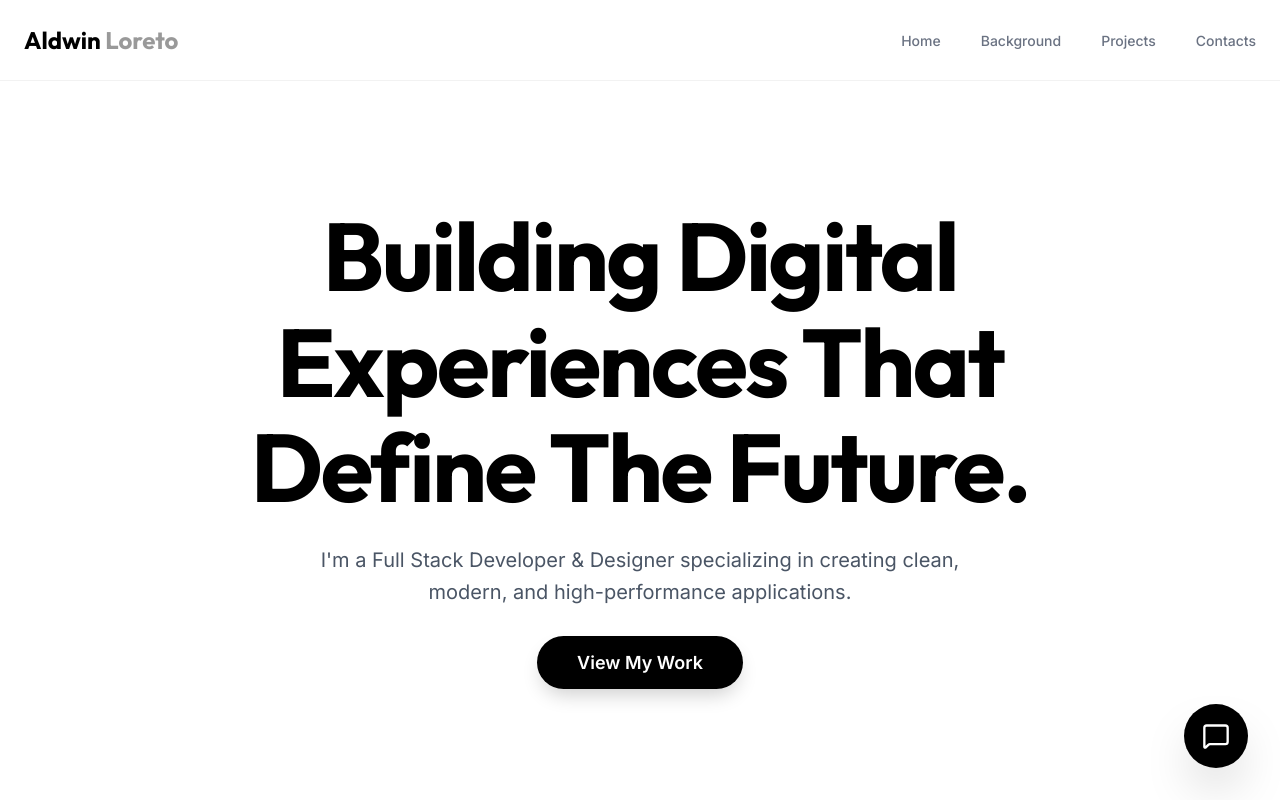
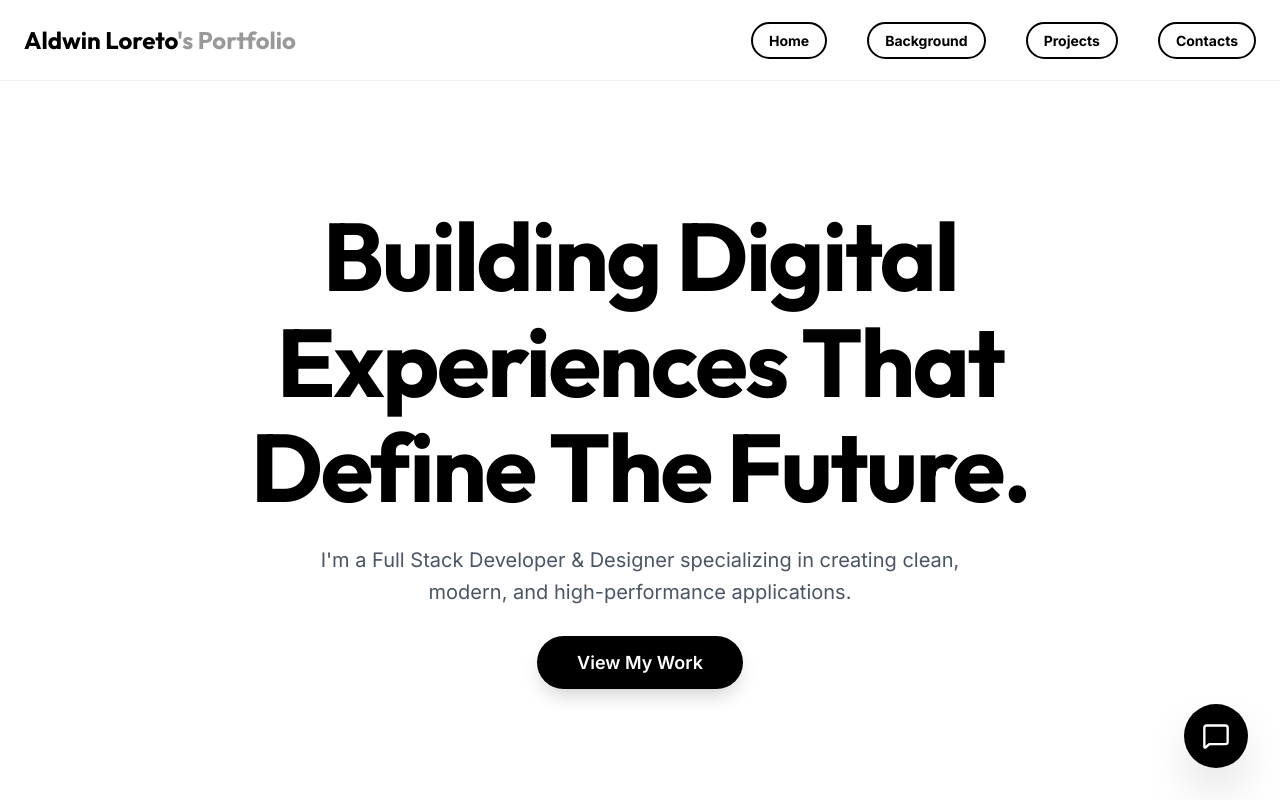
Before and after one commit to iHoshiii/Aldwin-Portfolio, a React app: page / in a window 1280 px wide. Shown: the top 800 px of the page. Built offline with nearby package versions, Linux system fonts and the light colour scheme; the HTML template or start-up script is replaced by a standard one.

Commit message:
Outlines in links

```diff
--- a/src/components/Navbar.tsx
+++ b/src/components/Navbar.tsx
@@ -5,12 +5,15 @@ const Navbar: React.FC = () => {
         <nav className="fixed top-0 left-0 w-full py-6 z-50 bg-white/80 backdrop-blur-md border-b border-black/5">
             <div className="container mx-auto px-6 flex justify-between items-center">
                 <div className="text-2xl font-bold font-outfit text-black">
-                    Aldwin <span className="text-black/40">Loreto</span>
+                    Aldwin Loreto<span className="text-black/40">'s Portfolio</span>
                 </div>
                 <ul className="hidden md:flex gap-10">
                     {['Home', 'Background', 'Projects', 'Contacts'].map((item) => (
                         <li key={item}>
-                            <a href={`#${item.toLowerCase()}`} className="text-sm font-medium text-gray-500 hover:text-black transition-colors">
+                            <a
+                                href={`#${item.toLowerCase()}`}
+                                className="text-sm font-bold text-black border-2 border-black px-4 py-2 rounded-full hover:bg-black hover:text-white transition-all duration-300"
+                            >
                                 {item}
                             </a>
                         </li>
```
